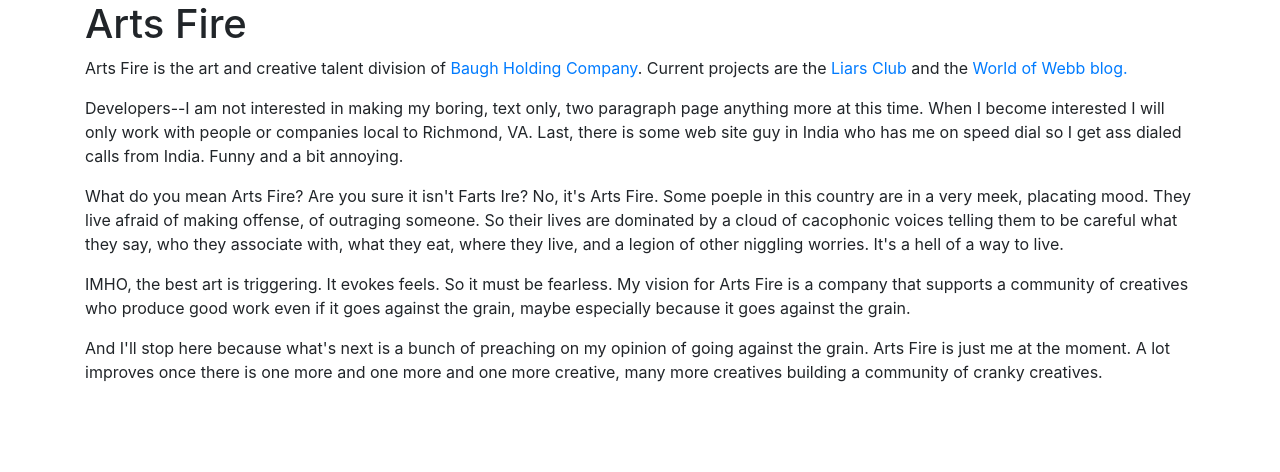
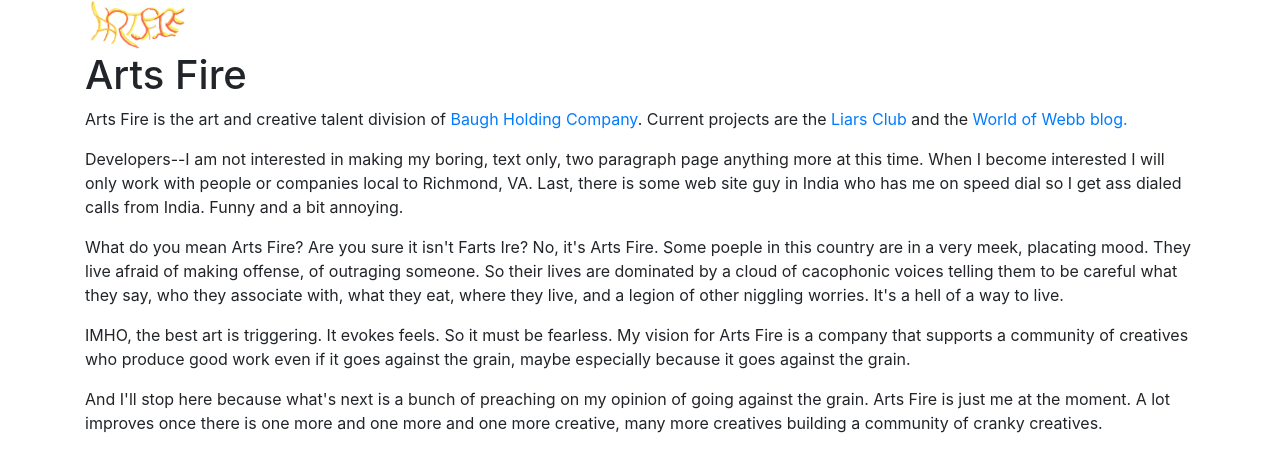
Before and after one commit to knogeek/arts-fire, a plain HTML site: page index.html in a window 1280 px wide. Drawn offline with nearby package versions, Linux system fonts and the light colour scheme.

Commit message:
Added Arts Fire Logo

```diff
--- a/index.html
+++ b/index.html
@@ -19,6 +19,7 @@
 </script></head>
 <body>
 <div class="container">
+  <img src="artsfirelogo2.jpg" alt="Arts Fire Logo" height="auto" width="100px">
 <h1>Arts Fire</h1>
   <p>Arts Fire is the art and creative talent division of <a href="http://www.baughholdingcompany.com">Baugh Holding Company</a>. Current projects are the <a href="http://www.the-liars-club.com">Liars Club</a> and the <a href="http://www.worldofwebb.net">World of Webb blog.</a></p>
   <p>Developers--I am not interested in making my boring, text only, two paragraph page anything more at this time. When I become interested I will only work with people or companies local to Richmond, VA. Last, there is some web site guy in India who has me on speed dial so I get ass dialed calls from India. Funny and a bit annoying.</p>
```
